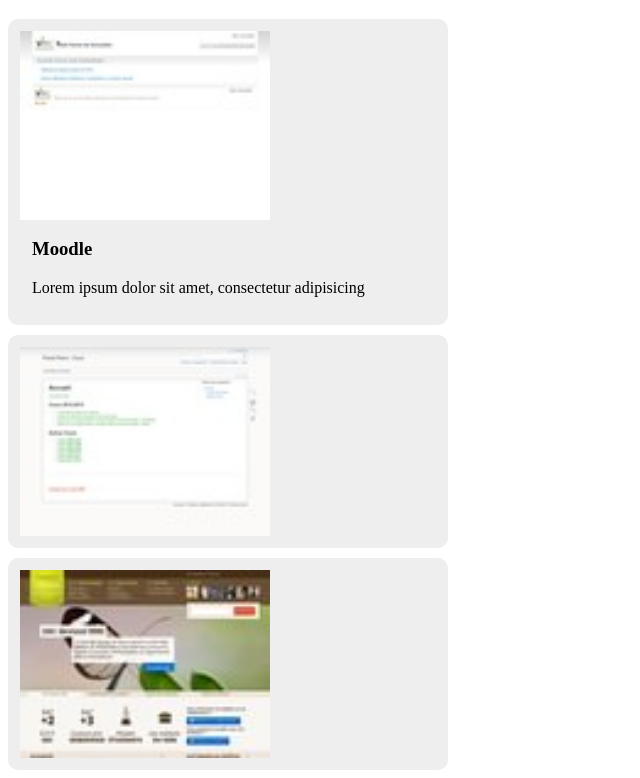
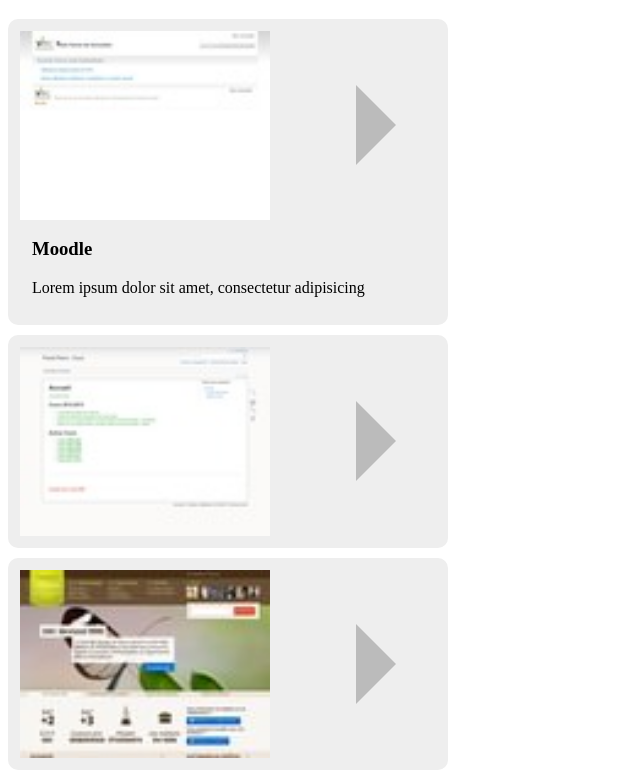
Before and after one commit to MMI-NFC-2026/sae105-r112-tp4-ytalata, a plain HTML site: page index.html in a window 1280 px wide. Shown: the part 61-839 px from the top of the page, without its empty margins (0-640 px from the left). Drawn offline with Linux system fonts and the light colour scheme.

Commit message:
ajout du triangle

```diff
--- a/src/css/components/accordeon.css
+++ b/src/css/components/accordeon.css
@@ -38,3 +38,19 @@ details[open] > div {
 .accordeon > details > summary::-webkit-details-marker {
   display: none;
 }
+.accordeon > details > summary {
+  display: flex;
+  align-items: center;
+  justify-content: space-between;
+}
+
+.accordeon > details > summary::after {
+  content: "";
+  width: 0;
+  height: 0;
+  border-top: 40px solid transparent;
+  border-bottom: 40px solid transparent;
+  border-left: 40px solid #bbb;
+  margin-right: 40px;
+  transition: transform 0.3s;
+}
```
